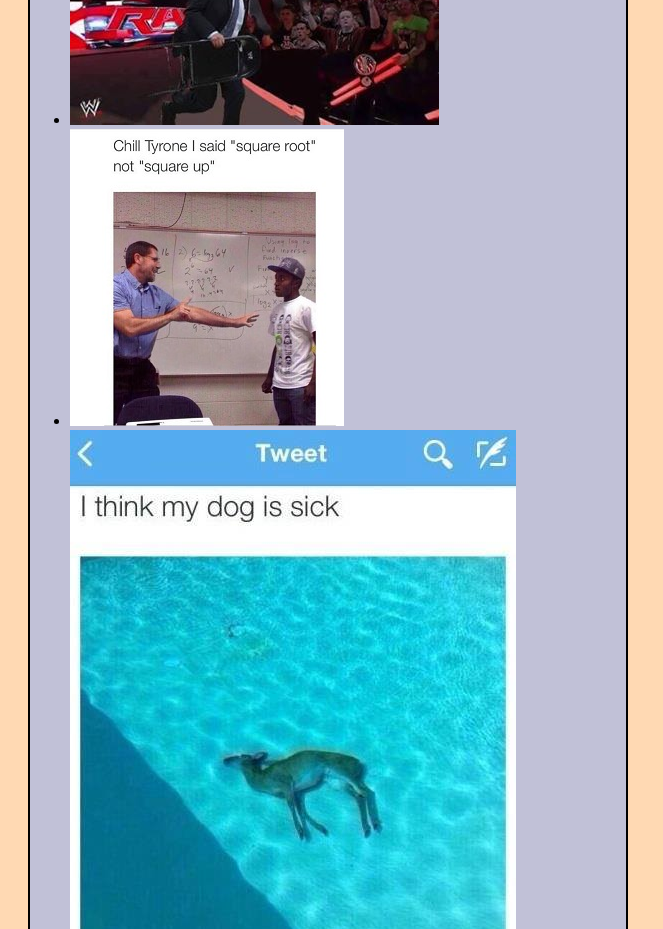
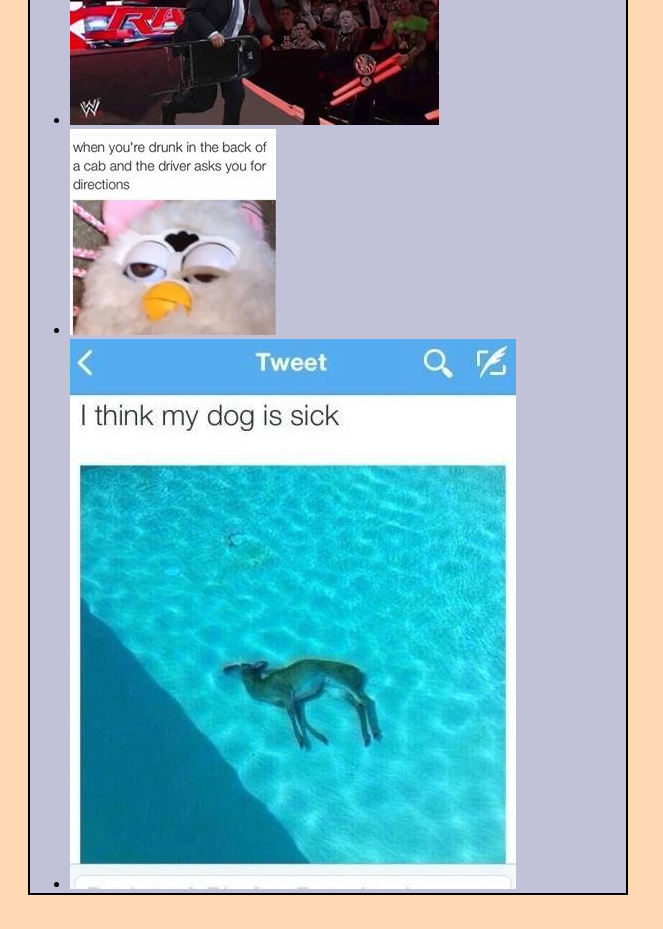
Before and after one commit to vcarver999/vcarver999.github.io, a plain HTML site: page main_stream_memes/mainmemes.html in a window 1280 px wide. Shown: the part 1820-2749 px from the top of the page, without its empty margins (0-663 px from the left). Drawn offline with Linux system fonts and the light colour scheme; files that its build step writes are made by us from their sources; a web font is replaced by a local one.

Commit message:
Update mainmemes.html

```diff
--- a/main_stream_memes/mainmemes.html
+++ b/main_stream_memes/mainmemes.html
@@ -16,7 +16,7 @@
 <li> <img src="puffhoe.jpg" alt=4></li>
 <li> <img src="subwayplugg.jpg" alt=5></li>
 <li> <img src="bern.jpg" alt=6></li>
-<li> <img src="tyree.jpg") alt=7></li>
+<li> <img src="drunkcab.jpg") alt=7></li>
 <li> <img src="sickdog.jpg") alt=8></li>
 </ul>
 </div>
```
